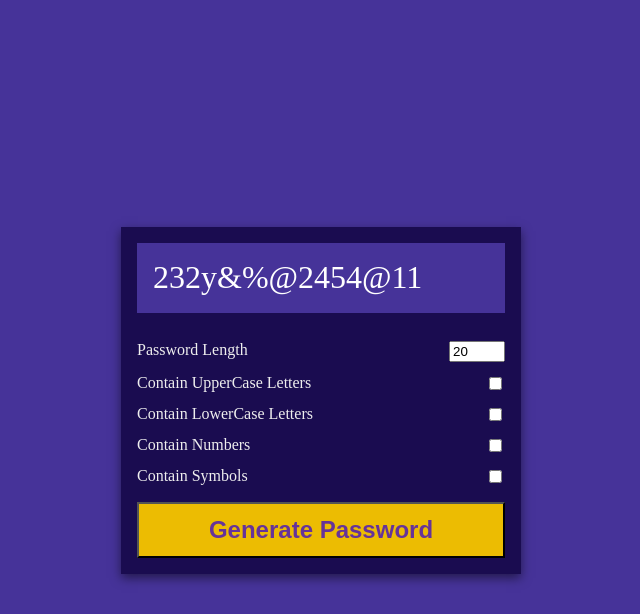
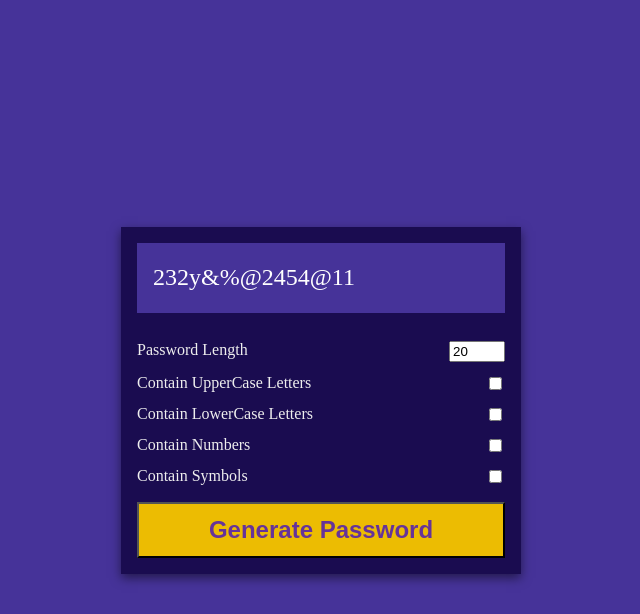
Before and after one commit to godanaemiru/Password_generator, a PHP site: page / in a window 1280 px wide. Shown: the top 614 px of the page, without its empty margins (319-959 px from the left). Run offline with PHP 8.4, Linux system fonts and the light colour scheme.

Commit message:
reduced font size

```diff
--- a/style.css
+++ b/style.css
@@ -26,7 +26,7 @@ body {
 .pw {
     background-color: #463399;
     display: flex;
-    font-size: 2rem;
+    font-size: 1.5rem;
     align-items: center;
     height: 70px;
     width: 100%;
```
